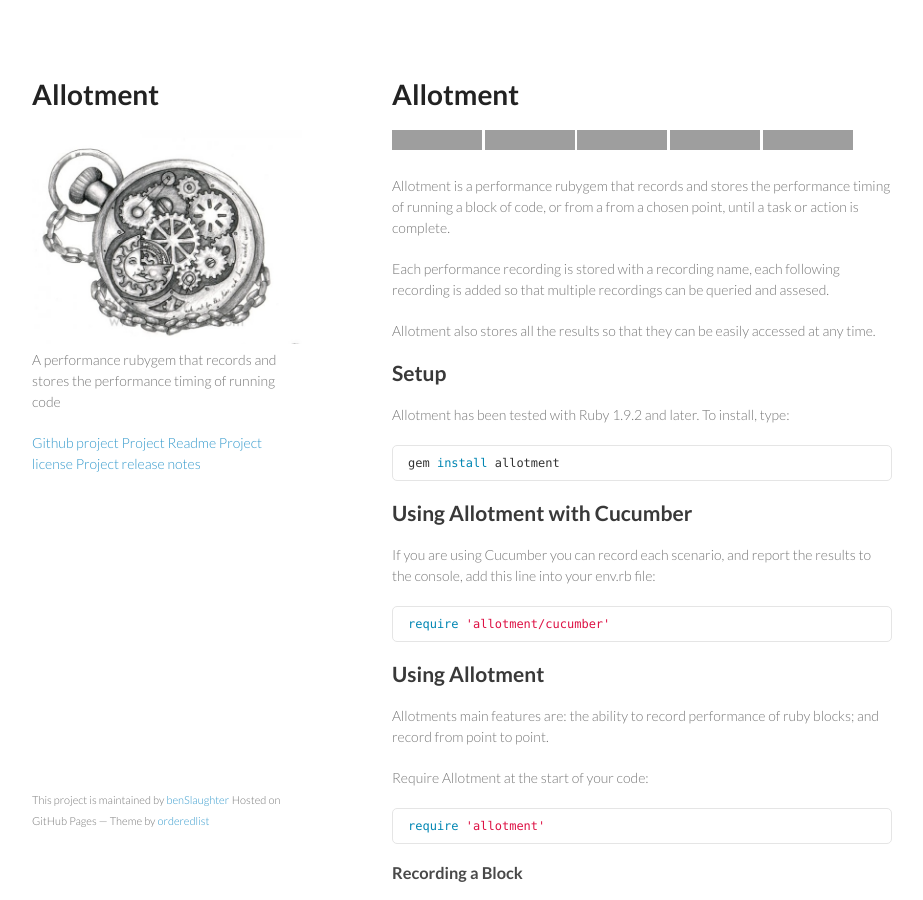
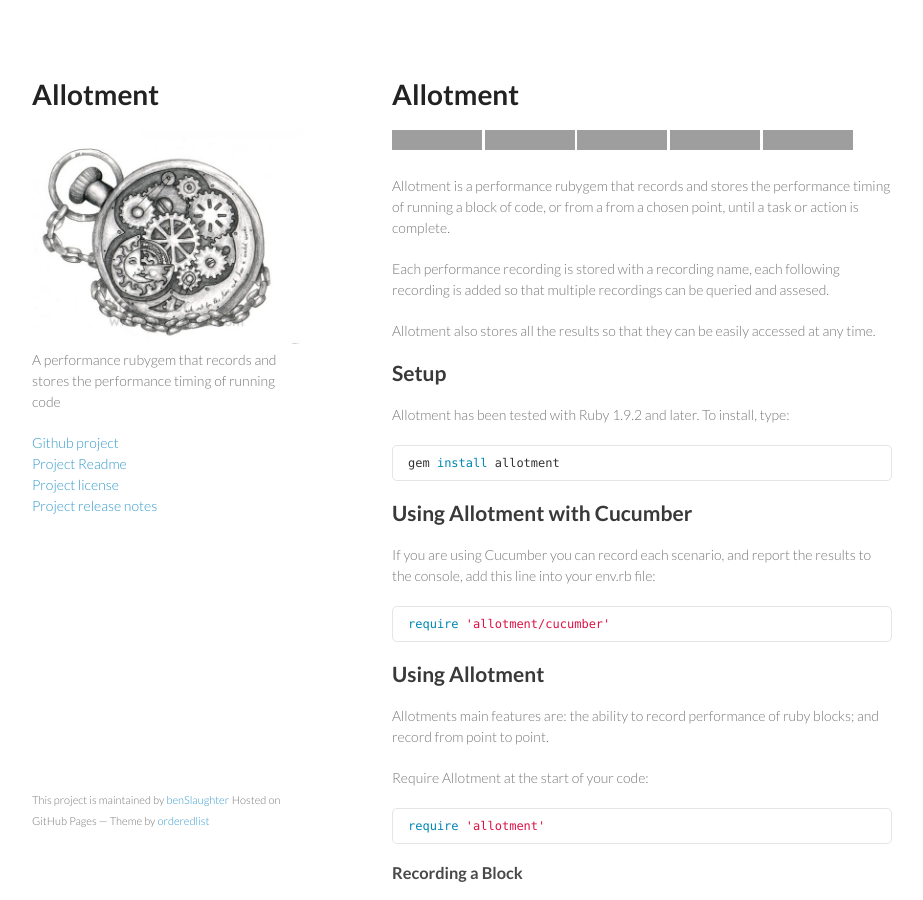
Before and after one commit to benSlaughter/allotment, a Jekyll site: the page built from index.md, in a window 1280 px wide and 900 px high. Shown: the whole window, without its empty margins (178-1101 px from the left). Built offline with Jekyll 4.4.1, drawn with Linux system fonts in a browser that asks for light colours; nearby versions of some CDN libraries; Markdown is read by kramdown in place of the engine named in the settings; grey boxes are pictures that could not be loaded.

Commit message:
updated index html

```diff
--- a/_layouts/index.html
+++ b/_layouts/index.html
@@ -19,13 +19,13 @@
     <div class="wrapper">
       <header>
         <h1>Allotment</h1>
-        <img src="images/main_image.png"  alt="Allotment" title="Allotment">
+        <img src="{{ site.path }}/images/main_image.png"  alt="Allotment" title="Allotment">
         <p>A performance rubygem that records and stores the performance timing of running code</p>
         <p class="view">
-          <a href="https://github.com/benSlaughter/allotment">Github project</a>
-          <a href="{{ site.path }}">Project Readme</a>
-          <a href="{{ site.path }}/docs/license">Project license</a>
-          <a href="{{ site.path }}/docs/release_notes">Project release notes</a>
+          <a href="https://github.com/benSlaughter/allotment">Github project</a><br>
+          <a href="{{ site.path }}">Project Readme</a><br>
+          <a href="{{ site.path }}/docs/license">Project license</a><br>
+          <a href="{{ site.path }}/docs/release_notes">Project release notes</a><br>
         </p>
       </header>
       <section>
```
